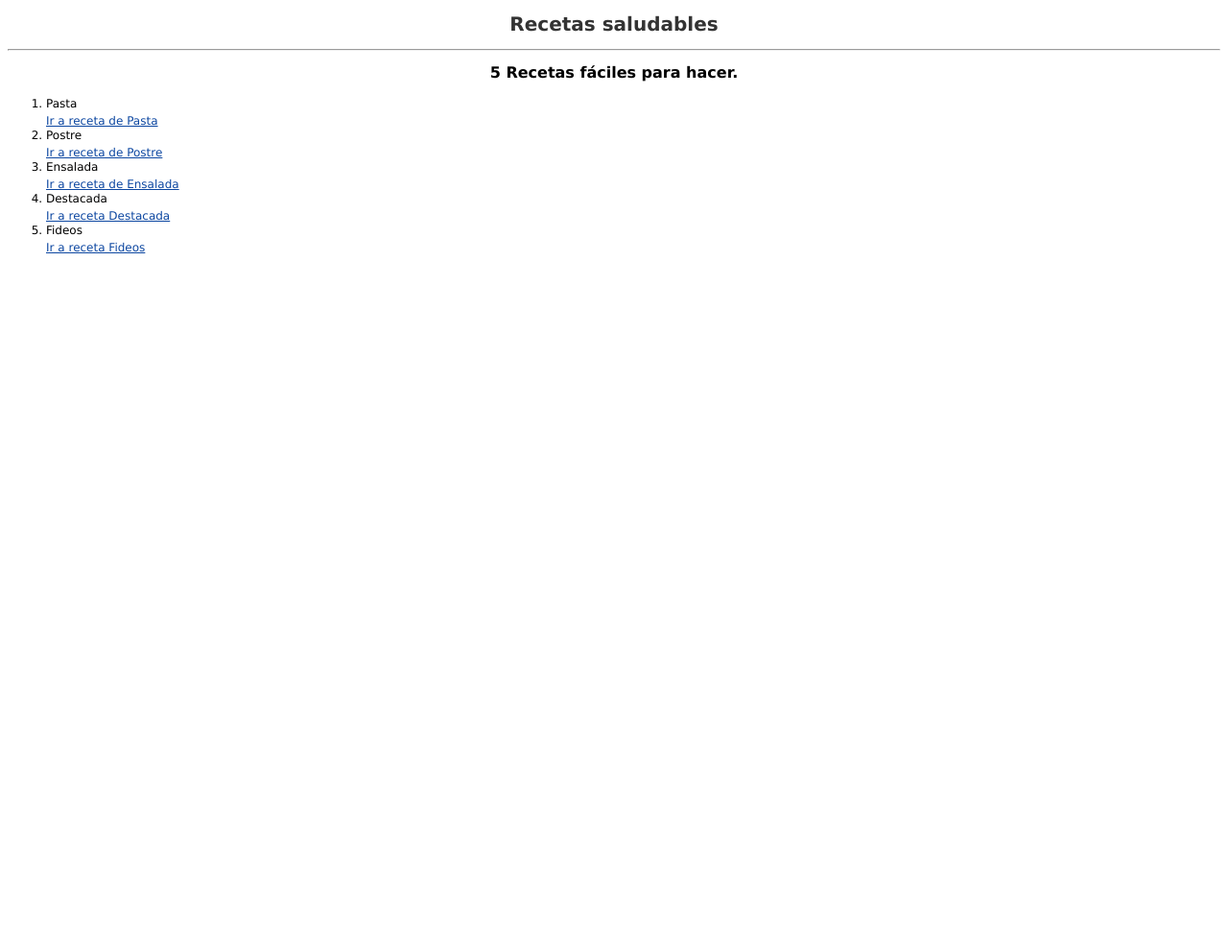
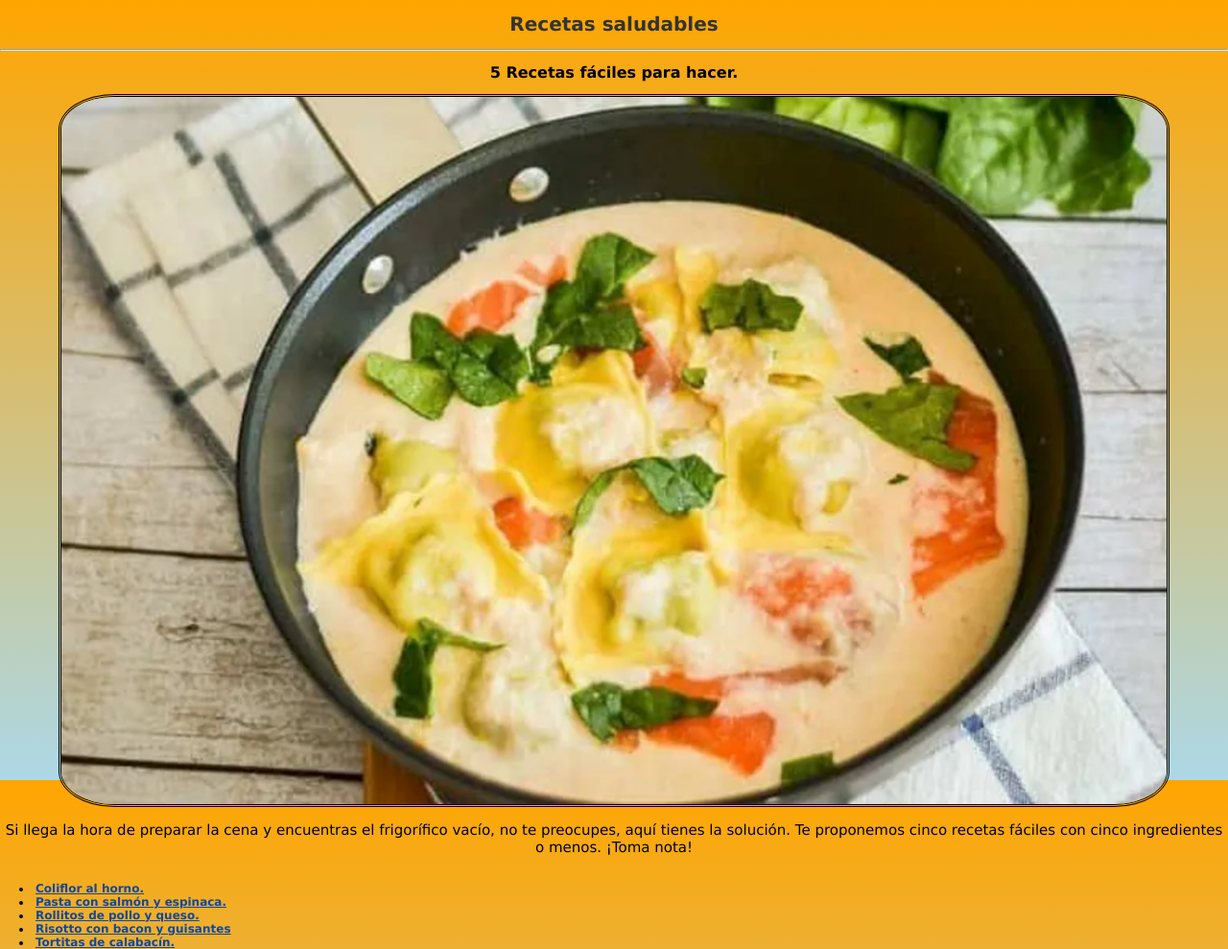
Before and after one commit to Dany3gs/DAM_Primero, a plain HTML site: page Asignaturas/LND/VsCode/index.html in a window 1280 px wide. Shown: the whole page at 96% size. Before the commit the page ends 800 px from the top, so only its background shows below. Drawn offline with Linux system fonts and the light colour scheme.

Commit message:
avance recetario

```diff
--- a/Asignaturas/LND/VsCode/index.html
+++ b/Asignaturas/LND/VsCode/index.html
@@ -29,21 +29,29 @@ body {font-family:verdana;}
 </header>
 
 <h2>5 Recetas fáciles para hacer.</h2>
+<img class="portada" src="/images/portada.png" alt="portada">
+
+<article>
+    <p>
+    Si llega la hora de preparar la cena y encuentras el frigorífico vacío, no te preocupes,
+    aquí tienes la solución. Te proponemos cinco recetas fáciles con cinco ingredientes o menos.
+    ¡Toma nota!
+    </p>
+
+    </article>
 
 
+<nav>
+    <ol class="enlaces" type="1"></ol>
+    <li><a href="Recetas/Receta1.html"><b> Coliflor al horno. </b></li>
+    <li><a href="Recetas/Receta2.html"><b> Pasta con salmón y espinaca. </b></li>
+    <li><a href="Recetas/Receta3.html"><b> Rollitos de pollo y queso. </b></li>
+    <li><a href="Recetas/Receta4.html"><b> Risotto con bacon y guisantes </b></li>
 
-<ol type="1">
-    <li>Pasta</li>
-<a href="Recetas/Receta1.html">Ir a receta de Pasta</a>
-    <li>Postre</li>
-<a href="Recetas/Receta2.html">Ir a receta de Postre</a>
-    <li>Ensalada</li>
-<a href="Recetas/Receta3.html">Ir a receta de Ensalada</a>
-    <li>Destacada</li>
- <a href="Recetas/Receta4.html">Ir a receta Destacada</a>
-    <li>Fideos</li>
-<a href="Recetas/Receta5.html">Ir a receta Fideos</a>
+    <li><a href="Recetas/Receta5.html"><b> Tortitas de calabacín. </b></li>
 </ol>
+</nav>
+
 
 <body>
 
--- a/Asignaturas/LND/VsCode/style.css
+++ b/Asignaturas/LND/VsCode/style.css
@@ -1,5 +1,10 @@
+
 body {
     font-family:verdana;
+    background: linear-gradient(to bottom, orange 0% ,lightblue 100% );
+    height: 100vh;
+    margin: 0;
+    font-size: 12px;
 }
 
 h1 {
@@ -14,14 +19,22 @@ h2 {
     text-align: center;
 }
 
-p, li {
+nav {
+    text-indent: 20px;
+
+}
+
+p {
     color:#000;
-    font-size:12px;
+    text-align: center;
+}
+
+li {
+    color:#000;
 }
 
 a {
     color: #0D47A1;
-    font-size: 12px;
 }
 
 dl {
@@ -32,3 +45,32 @@ dl {
 dt {
     margin-top: 20px;
 }
+
+img {
+    display: block;
+    margin-left: auto;
+    margin-right: auto;
+    width: 50%;
+}
+
+article {
+    text-align: center;
+    font-size: 15px;
+    overflow-x: hidden;
+
+}
+
+.enlaces {
+    text-align: left;
+}
+.portada {
+    width: 90%;
+    border-radius: 5%;
+    border-style: double;
+}
+
+.coliflor {
+    width: 90%;
+    border-radius: 5%;
+    border-style: double;
+}
```
Also changed, not shown: Asignaturas/LND/VsCode/Recetas/Receta1.html (+25 -3 lines), Asignaturas/LND/VsCode/images/coliflor.png (added), Asignaturas/LND/VsCode/images/portada.png (added).
